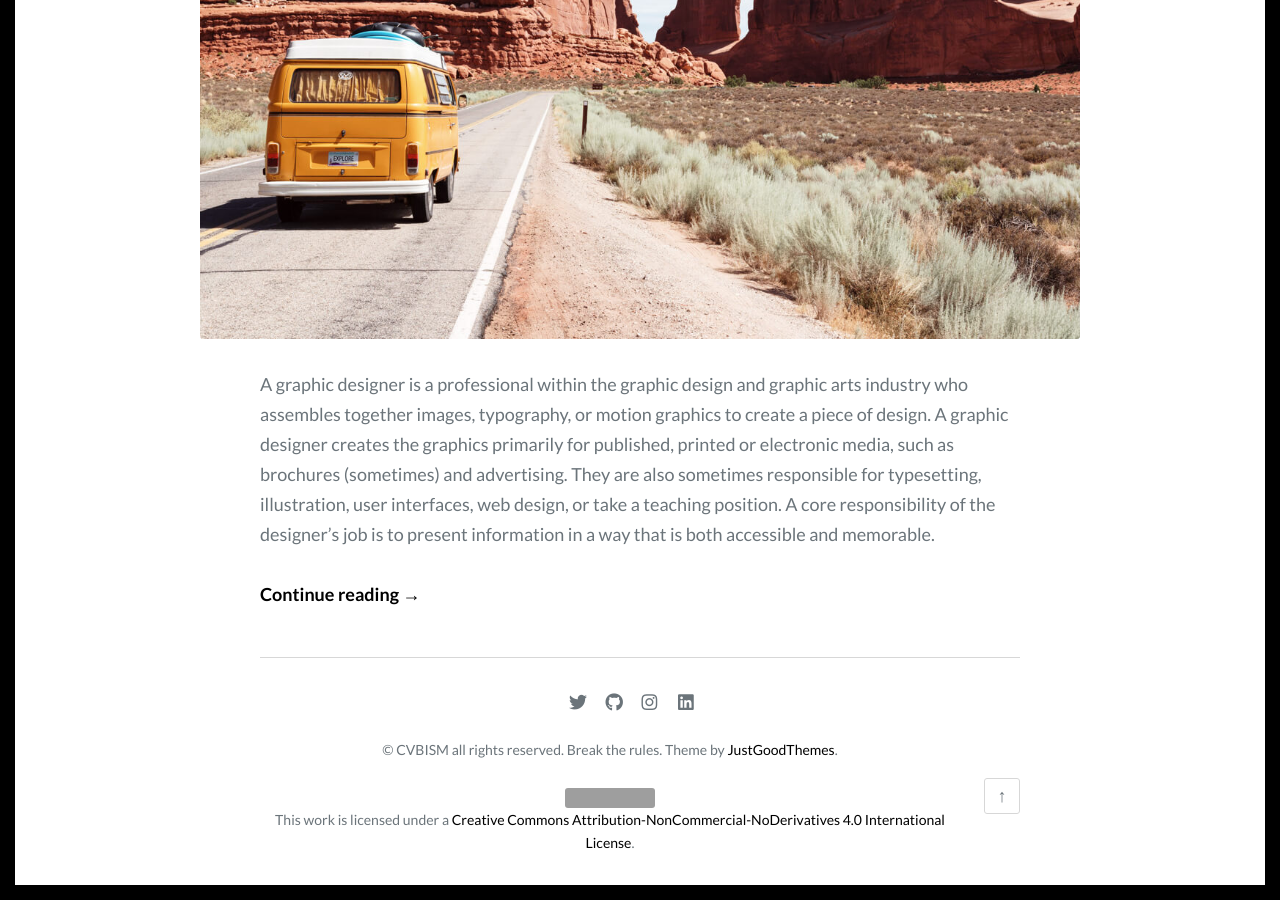
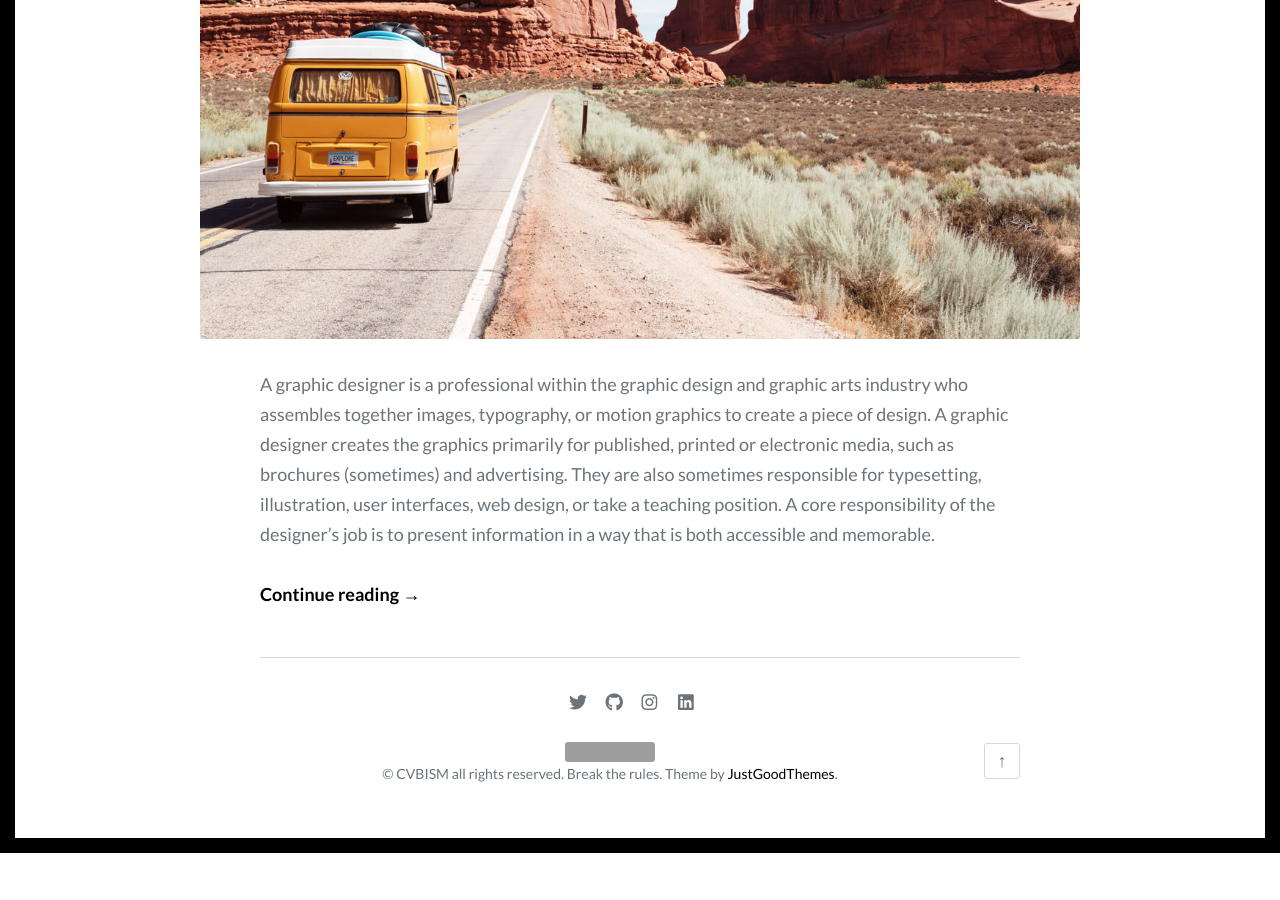
Before and after one commit to cvbism/Scriptor-Jekyll-Theme, a Jekyll site: the page built from index.html, in a window 1280 px wide and 900 px high, scrolled down 1542 px. Built offline with Jekyll 4.4.1, drawn with Linux system fonts in a browser that asks for light colours; some web fonts are replaced; the list of posts is cut into pages by our own code; comment, search, counter and statistics services are not loaded; after the commit the page ends 2395 px from its top, so only the background shows below that; grey boxes are pictures that could not be loaded.

Commit message:
Update footer.html

```diff
--- a/_includes/footer.html
+++ b/_includes/footer.html
@@ -6,10 +6,10 @@
   </div><!-- .offsite-links -->
   <div class="footer-bottom">
     <div class="site-info">
+      <div align="center">
+        <img src="https://i.creativecommons.org/l/by-nc-nd/4.0/80x15.png" alt="Creative Commons License"/>
+      </div>
       {{ site.footer.content | markdownify }}
-      <div align="center">
-      <a rel="license" href="http://creativecommons.org/licenses/by-nc-nd/4.0/"><img alt="Creative Commons License" style="border-width:0" src="https://i.creativecommons.org/l/by-nc-nd/4.0/88x31.png" /></a><br />This work is licensed under a <a rel="license" href="http://creativecommons.org/licenses/by-nc-nd/4.0/">Creative Commons Attribution-NonCommercial-NoDerivatives 4.0 International License</a>.
-      </div>
       </div><!-- .site-info -->
     <a href="#page" id="back-to-top" class="back-to-top"><span class="screen-reader-text">Back to the top </span>&#8593;</a>
   </div><!-- .footer-bottom -->
```
